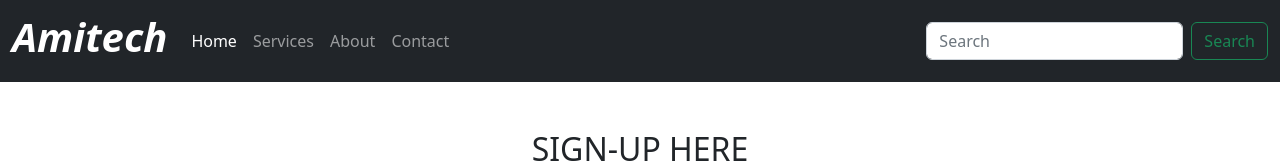
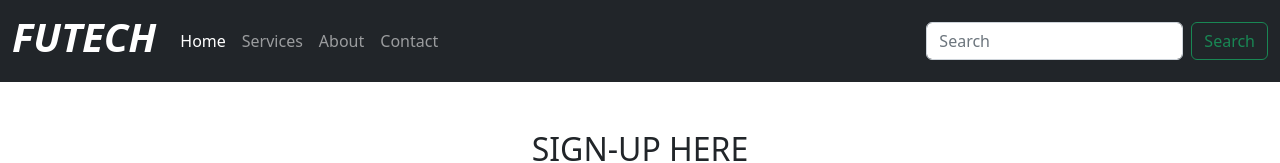
Before and after one commit to Bigben202/amitech-website, a plain HTML site: page sign-up.html in a window 1280 px wide. Shown: the top 163 px of the page. Drawn offline with Linux system fonts and the light colour scheme.

Commit message:
Update sign-up.html

```diff
--- a/sign-up.html
+++ b/sign-up.html
@@ -15,7 +15,7 @@
       <!-- Nav -->
       <nav class="navbar navbar-expand-lg navbar-dark bg-dark">
         <div class="container-fluid">
-          <a class="navbar-brand" href="#"><h1> <b> <i> Amitech</i></b></h1></a>
+          <a class="navbar-brand" href="#"><h1> <b> <i> FUTECH</i></b></h1></a>
           <button class="navbar-toggler" type="button" data-bs-toggle="collapse" data-bs-target="#navbarSupportedContent" aria-controls="navbarSupportedContent" aria-expanded="false" aria-label="Toggle navigation">
             <span class="navbar-toggler-icon"></span>
           </button>
```
